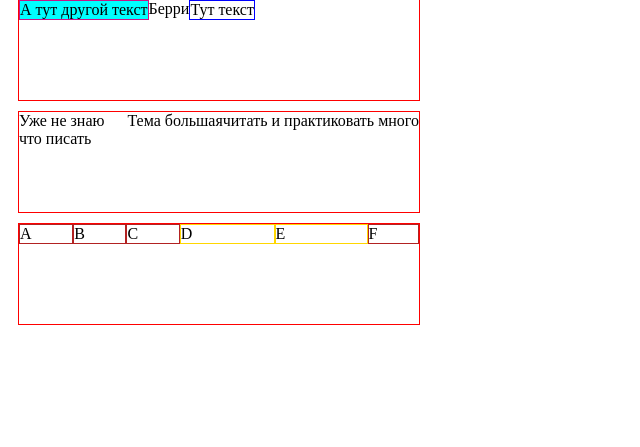
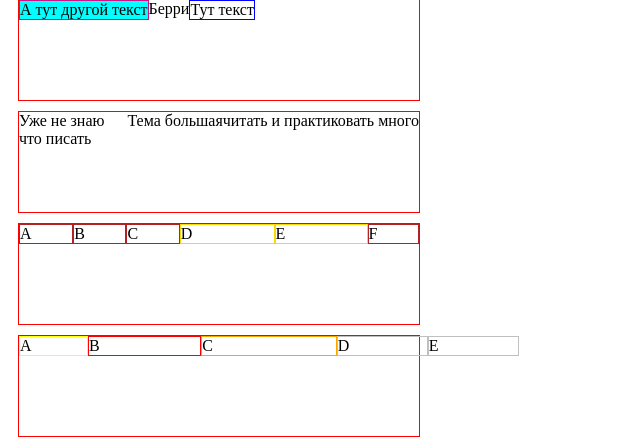
Before and after one commit to Ivan26ru/artemLearn, a PHP site: page /flex.html in a window 1280 px wide. Shown: the part 1019-1466 px from the top of the page, without its empty margins (0-640 px from the left). Before the commit the page ends 1344 px from the top, so only its background shows below. Run offline with PHP 8.4, Linux system fonts and the light colour scheme.

Commit message:
сжатие элемента относительно других элементов shrink

```diff
--- a/front/flex.html
+++ b/front/flex.html
@@ -101,6 +101,15 @@
         <div class="grow_6">F</div>
     </div>
 </div>
+<div class="flex-container">
+    <div class="flex-shrink">
+        <div class="shrink_1">A</div>
+        <div class="shrink_2">B</div>
+        <div class="shrink_3">C</div>
+        <div class="shrink_4">D</div>
+        <div class="shrink_5">E</div>
+    </div>
+</div>
 
 </body>
 </html>
--- a/front/flexstyle.css
+++ b/front/flexstyle.css
@@ -172,3 +172,26 @@
     flex-grow: 2;
     border: 1px solid gold;
 }
+.flex-shrink{
+    display: flex;
+    width: 500px;
+}
+.flex-shrink div{
+    width: 200px;
+}
+.shrink_1{
+    flex-shrink: 3;
+    border: 1px solid yellow ;
+}
+.shrink_2{
+    flex-shrink: 2;
+    border: 1px solid red
+}
+.shrink_3{
+    flex-shrink: 1.5;
+    border: 1px solid orange;
+}
+.shrink_4, .shrink_5{
+    flex-shrink: 2.5;
+    border: 1px solid silver;
+}
```
